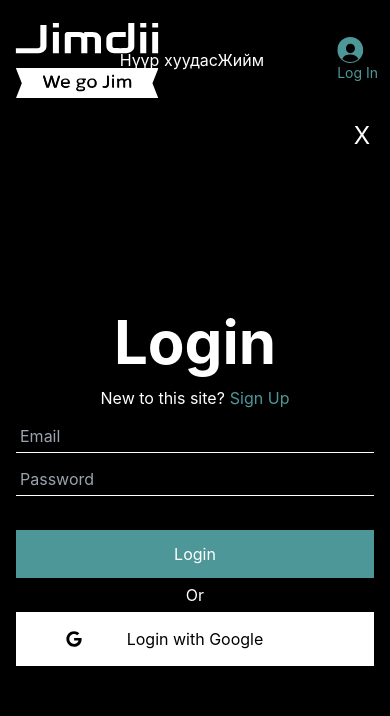
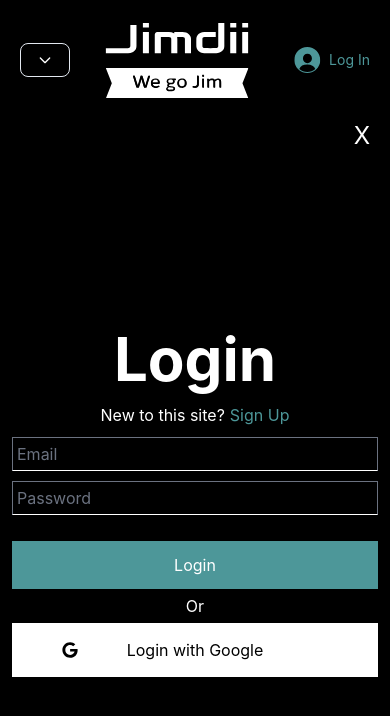
Before and after one commit to Pinecone-aqua/jimdii, a Next.js app in the folder front_end/client/: page /login in a window 390 px wide. Shown: the top 716 px of the page. Built offline with nearby package versions, Linux system fonts and the light colour scheme.

Commit message:
header responsive with style

```diff
--- a/front_end/client/components/Header.tsx
+++ b/front_end/client/components/Header.tsx
@@ -39,44 +39,26 @@ export default function Header({ user, setUser }: HeaderType): JSX.Element {
         scrollY < 60 && router.asPath == "/" ? "bg-none" : "bg-black z-40"
       } sticky top-0 z-20 h-[120px] flex items-center transition ease-in text-main whitespace-nowrap`}
     >
-      <div className="flex container mx-auto justify-between items-center">
-        {/* <Dropdown
-          label="//"
-          className="bg-transparent text-white"
-          id="headerDropdown"
-          arrowIcon={false}
-        >
-          <Dropdown.Header>
-            <span className="block text-sm">Unknown</span>
-            <span className="block truncate text-sm font-medium">
-              example@gmail.com
-            </span>
-          </Dropdown.Header>
+      <div className="flex container mx-auto justify-evenly sm:justify-between items-center">
+        <div className="w-[10%] sm:hidden">
+          <Dropdown label="" id="headerDropdown">
             <Dropdown.Item>
-            <Link href={`/`} className="hover:text-[#4D9799]">
-              Нүүр хуудас
-            </Link>
+              <Link href={`/`}>Нүүр хуудас</Link>
             </Dropdown.Item>
             <Dropdown.Item>
-            <Link href={`/allFitness`} className="hover:text-[#4D9799]">
-              Жийм
-            </Link>
+              <Link href={`/allFitness`}>Жийм</Link>
             </Dropdown.Item>
-          <Dropdown.Item>
-            <Link href={`/signUpGym`} className="hover:text-[#4D9799]">
-              Gym-ээ бүртгүүлэх
-            </Link>
-          </Dropdown.Item>
+            <Dropdown.Divider />
+          </Dropdown>
+        </div>
 
-          <Dropdown.Divider />
-        </Dropdown> */}
-        <div className="w-1/5">
-          <Link href={`/`}>
+        <div className="w-1/2 sm:w-1/3 lg:w-1/10">
+          <Link href={`/`} className="flex justify-center">
             <MainResLogo />
           </Link>
         </div>
-        <div className="w-1/2">
-          <nav className="text-white">
+        <div className="hidden sm:w-1/2 lg:w-8/12 sm:block">
+          <nav className="text-white flex lg:gap-20 sm:gap-10">
             <Link href={`/`} className="hover:text-main">
               Нүүр хуудас
             </Link>
@@ -86,21 +68,45 @@ export default function Header({ user, setUser }: HeaderType): JSX.Element {
           </nav>
         </div>
 
-        <div className="">
+        <div className="w-1/10">
           {user ? (
-            <div className="flex items-center">
-              <div className="flex items-center gap-6">
-                <picture className="">
+            <div className="flex items-center gap-10">
+              <div className="flex items-center gap-2">
+                <picture>
                   <img
-                    className="w-[30px] rounded-[50%]"
+                    className="w-[30px] sm:w-[50px] lg:w-[80px] rounded-[50%]"
                     src={user.image}
                     alt=""
                   />
                 </picture>
-                <p className="text-md ">{user.name}</p>
+                <div className="lg:hidden">
+                  <Dropdown label="" id="headerDropdown">
+                    <Dropdown.Header>
+                      <span className="block text-sm">{user.name}</span>
+                      <span className="block truncate text-sm font-medium">
+                        {user.email}
+                      </span>
+                    </Dropdown.Header>
+                    <Dropdown.Item>
+                      <Link href={`/`}>Миний хуудас</Link>
+                    </Dropdown.Item>
+                    <Dropdown.Divider />
+                    <Dropdown.Item
+                      onClick={() => {
+                        console.log("logout");
+                        Cookies.remove("token");
+                        setUser("");
+                      }}
+                    >
+                      Log Out
+                    </Dropdown.Item>
+                  </Dropdown>
+                </div>
+
+                <p className="hidden lg:block text-md">{user.name}</p>
               </div>
               <div
-                className="cursor-pointer text-main text-md"
+                className="hidden lg:block cursor-pointer text-main text-md"
                 onClick={() => {
                   Cookies.remove("token");
                   setUser("");
@@ -110,14 +116,12 @@ export default function Header({ user, setUser }: HeaderType): JSX.Element {
               </div>
             </div>
           ) : (
-            <div className="">
-              <Link href={`/login`} className="flex items-center">
-                <div className="">
+            <Link href={`/login`}>
+              <div className="flex items-center gap-2">
                 <LoginLogo />
                 <p className="text-sm">Log In</p>
               </div>
             </Link>
-            </div>
           )}
         </div>
       </div>
--- a/front_end/client/pages/_document.tsx
+++ b/front_end/client/pages/_document.tsx
@@ -3,12 +3,7 @@ import { Html, Head, Main, NextScript } from "next/document";
 export default function Document() {
   return (
     <Html lang="en">
-      <Head>
-        <link
-          href="https://cdn.jsdelivr.net/npm/bootstrap@5.1.3/dist/css/bootstrap.min.css"
-          rel="stylesheet"
-        />
-      </Head>
+      <Head />
       <body>
         <Main />
         <NextScript />
--- a/front_end/client/pages/index.tsx
+++ b/front_end/client/pages/index.tsx
@@ -45,7 +45,7 @@ export default function Home(props: PropsType) {
         </div>
       </div>
 
-      <section className="h-[80px] md:h-[120px] lg:h-[160px] flex items-center text-center bg-main w-full text-sm  sm:text-2xl  lg:text-4xl h-72 bg-[radial-gradient(ellipse_at_center,_var(--tw-gradient-stops))] from-[#90FFFF] via-main to-main">
+      <section className="h-[80px] md:h-[120px] lg:h-[160px] flex items-center text-center bg-main w-full text-sm  sm:text-2xl  lg:text-4xl bg-[radial-gradient(ellipse_at_center,_var(--tw-gradient-stops))] from-[#90FFFF] via-main to-main">
         <p className="container mx-auto w-3/4 text-white ">
           "Эхлэх хамгийн зөв цаг нь өчигдөр байсан. Харин дараагийн хамгийн зөв
           цаг нь өнөөдөр юм."
--- a/front_end/client/styles/globals.scss
+++ b/front_end/client/styles/globals.scss
@@ -29,15 +29,15 @@
     rgb(var(--background-start-rgb));
 } */
 #headerDropdown {
-  background-color: rgb(51 65 85 / var(--tw-bg-opacity));
+  background: none;
   border: none;
-  width: 50px;
+  width: 10px;
 }
-@media (min-width: 1024px) {
-  #headerDropdown {
-    display: none;
-  }
-}
+// @media (min-width: 640px) {
+//   #headerDropdown {
+//     display: none;
+//   }
+// }
 #inputStyle {
   border-bottom: 1px solid white;
   transition: 0.4;
--- a/front_end/client/tailwind.config.js
+++ b/front_end/client/tailwind.config.js
@@ -20,5 +20,5 @@ module.exports = {
       },
     },
   },
-	plugins: [],
+  plugins: [require("flowbite/plugin")],
 };
```
Also changed, not shown: 1 other file (tests, documents, lock files or other folders). Lines whose indentation alone changed are shown as unchanged.
